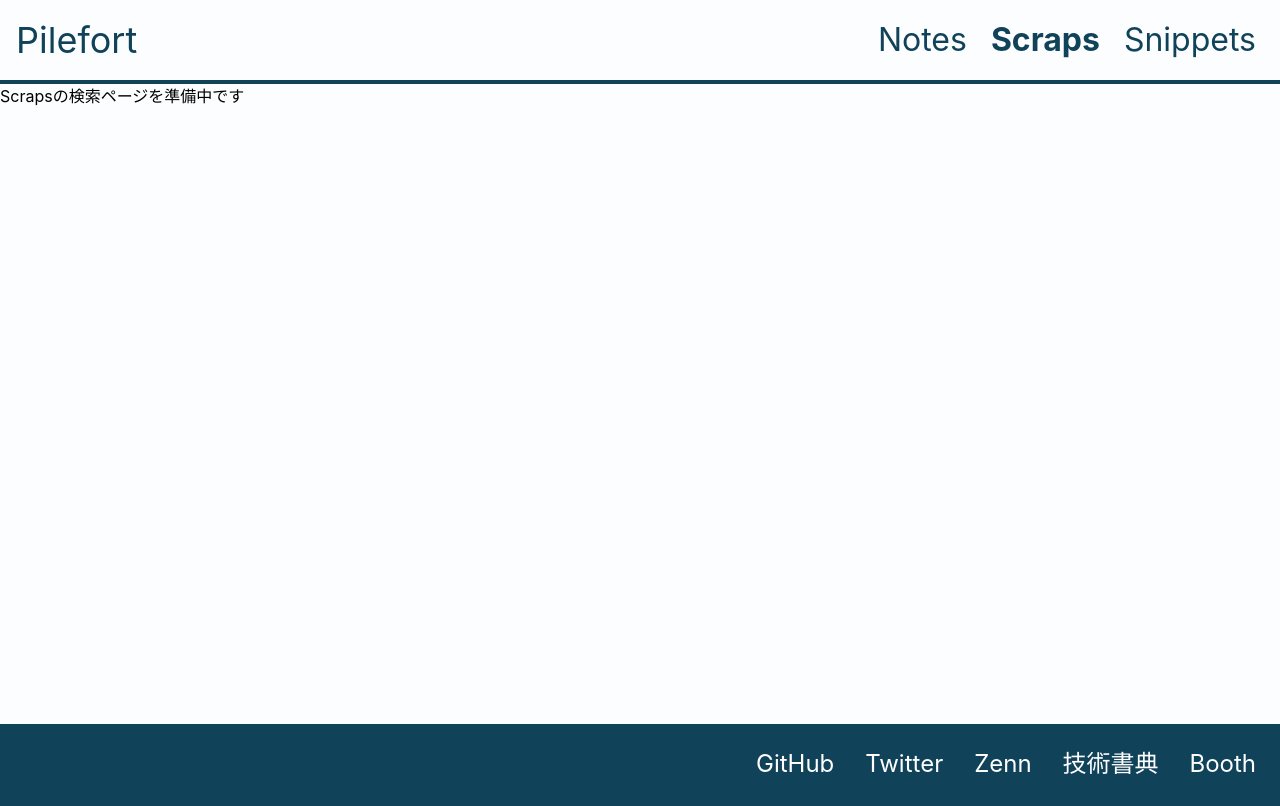
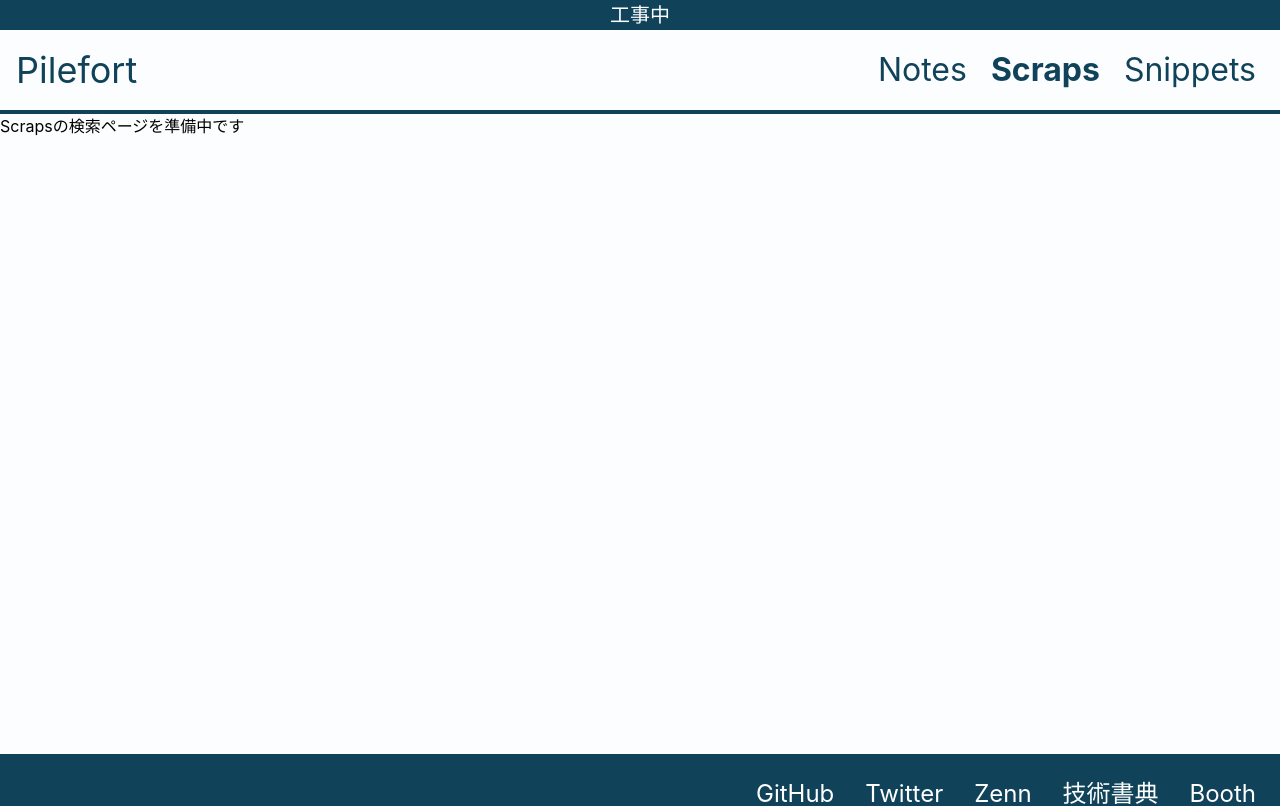
Before and after one commit to pilefort/blog, a Next.js app: page /scraps/search in a window 1280 px wide. Shown: the top 806 px of the page. Built offline with nearby package versions, Linux system fonts and the light colour scheme.

Commit message:
update ヘッダーに工事中と表示

```diff
--- a/components/Layouts/Header/DesktopHeader.tsx
+++ b/components/Layouts/Header/DesktopHeader.tsx
@@ -9,6 +9,7 @@ export const DesktopHeader = () => {
 
   return (
     <div className="hidden lg:block">
+      <div className="flex h-[30px] items-center justify-center bg-[#104359] text-[20px] text-white">工事中</div>
       <div className="flex h-[80px] items-center justify-between p-[16px] pr-[24px]">
         <Link
           href="/"
--- a/components/Layouts/Header/SP/SPHeader.tsx
+++ b/components/Layouts/Header/SP/SPHeader.tsx
@@ -17,6 +17,7 @@ export const SPHeader = () => {
           setToggleCloseClass={setToggleCloseClass}
         />
       }
+      <div className="flex h-[15px] items-center justify-center bg-[#104359] text-[14px] text-white">工事中</div>
       <div className="flex h-[35px] items-center justify-between p-[8px]">
         <Link
           href="/"
--- a/pages/notes/[slug].tsx
+++ b/pages/notes/[slug].tsx
@@ -11,7 +11,7 @@ import { utcToJst } from '../../libs/date'
 import { Mdx } from '../../components/MdxComponent/Mdx'
 import { TOC } from '../../components/MdxComponent/TOC'
 import { CustomHead } from '../../components/MetaHead/CustomHead'
-import { Sidebar } from '../../components/NotesPage/Sidebar'
+// import { Sidebar } from '../../components/NotesPage/Sidebar'
 
 const NotesDetailsPage: NextPage<InferGetStaticPropsType<typeof getStaticProps>> = ({ slug, title, content, date }) => {
   const dateTime = utcToJst({ date })
```
